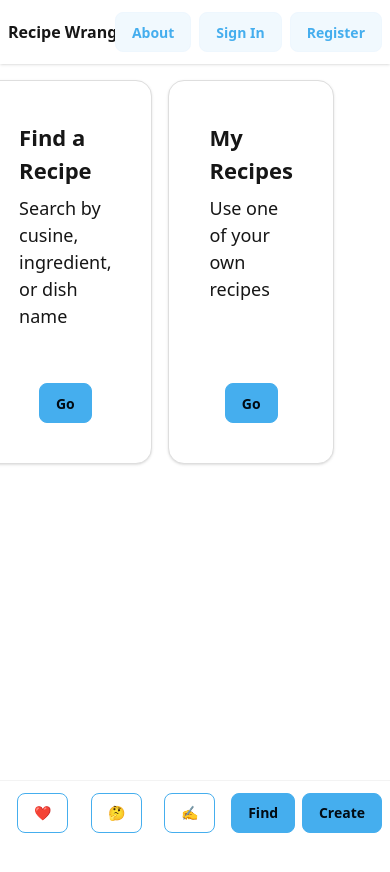
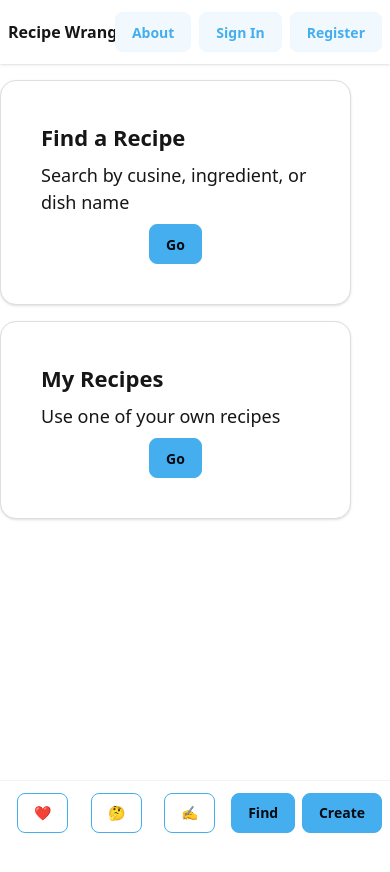
Before and after one commit to Justin-K-Ellis/recipe_wrangler_client, a Next.js app: page /home in a window 390 px wide. Shown: the top 872 px of the page. Built offline with nearby package versions, Linux system fonts and the light colour scheme; no server answers.

Commit message:
fix: add responsive alignment

```diff
--- a/src/app/components/StartChoiceCard.tsx
+++ b/src/app/components/StartChoiceCard.tsx
@@ -12,7 +12,7 @@ export default function StartChoiceCard({
   link,
 }: StartChoiceCardProps) {
   return (
-    <div className="card w-96 max-h-96 bg-base-100 card-xl shadow border border-base-300">
+    <div className="card md:w-96 w-9/10 max-h-96 bg-base-100 card-xl shadow border border-base-300">
       <div className="card-body">
         <h2 className="card-title">{title}</h2>
         <p>{description}</p>
--- a/src/app/home/layout.tsx
+++ b/src/app/home/layout.tsx
@@ -9,7 +9,7 @@ export default function HomeLayout({
   return (
     <div className="flex flex-row h-full">
       <Sidebar />
-      <main className="w-8/10">{children}</main>
+      <main className="md:w-8/10 w-full">{children}</main>
       <Dock />
     </div>
   );
--- a/src/app/home/page.tsx
+++ b/src/app/home/page.tsx
@@ -2,7 +2,7 @@ import StartChoiceCard from "../components/StartChoiceCard";
 
 export default function page() {
   return (
-    <section className="flex flex-row justify-center gap-4 h-full">
+    <section className="flex md:flex-row flex-col md:justify-center justify-start gap-4 h-full">
       <StartChoiceCard
         title="Find a Recipe"
         description="Search by cusine, ingredient, or dish name"
```
